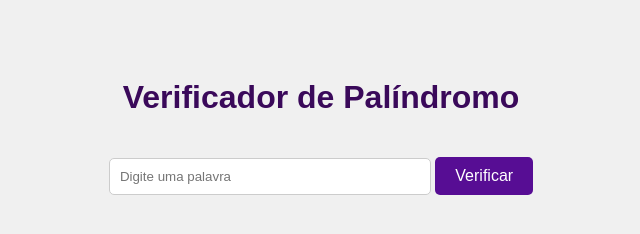
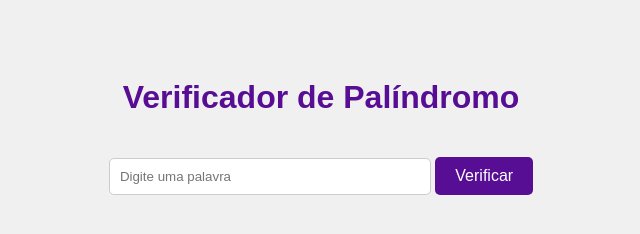
Before and after one commit to LMoonsea/palindromo, a plain HTML site: page index.html in a window 1280 px wide. Shown: the whole page, without its empty margins (319-959 px from the left). Drawn offline with Linux system fonts and the light colour scheme.

Commit message:
mudança de cor

```diff
--- a/index.html
+++ b/index.html
@@ -15,7 +15,7 @@
         }
 
         h1 {
-            color: #3a095a;
+            color: #570d94;
         }
 
         input[type="text"] {
```
